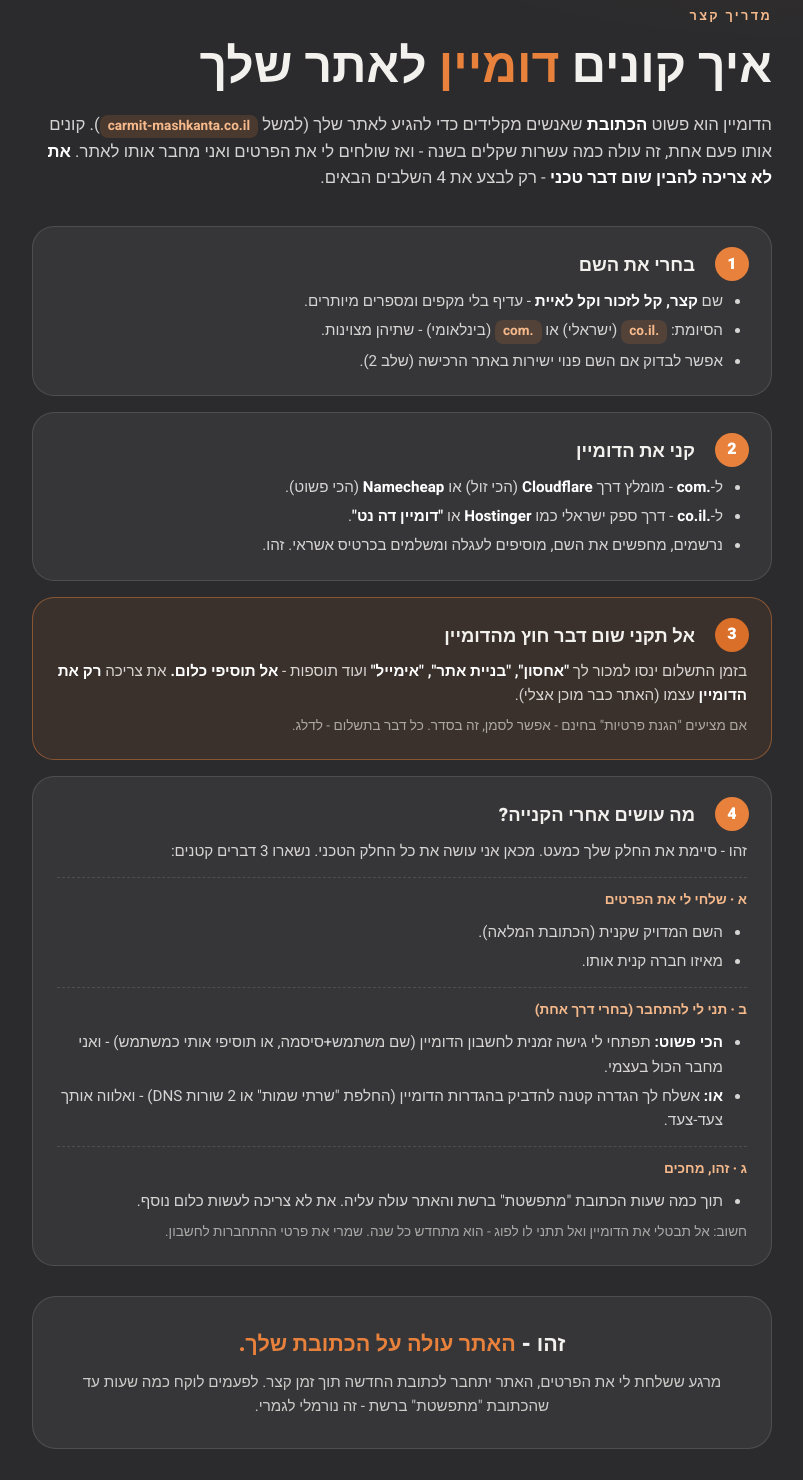
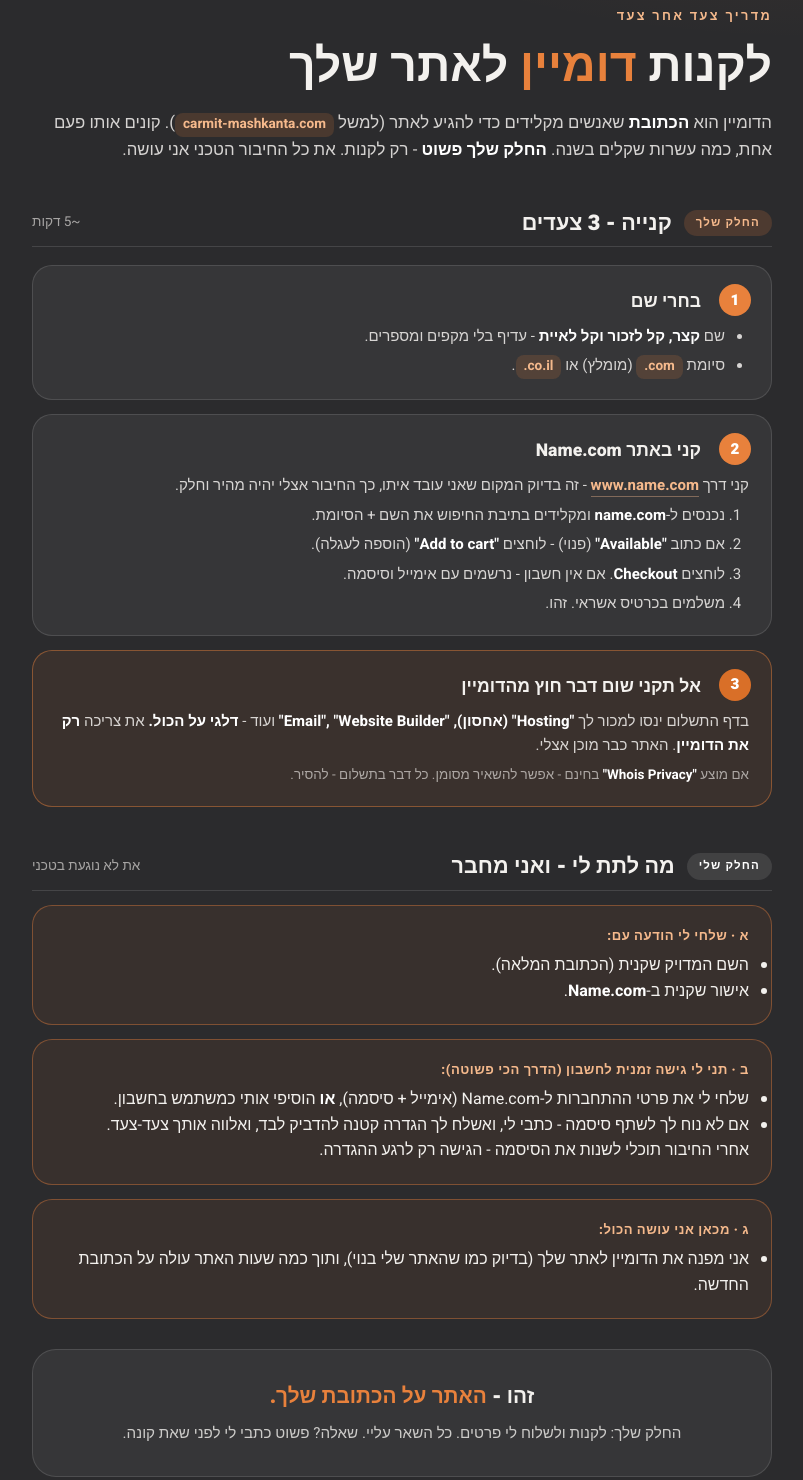
Before and after one commit to Avisenior/Avisx-Director, a website: page CARMIT/domain.html in a window 1280 px wide. Shown: the part 122-1602 px from the top of the page, without its empty margins (238-1041 px from the left). Drawn offline with Linux system fonts and the light colour scheme.

Commit message:
docs(CARMIT): concrete step-by-step domain guide (Name.com) split into her-part / my-part

```diff
--- a/CARMIT/domain.html
+++ b/CARMIT/domain.html
@@ -3,8 +3,8 @@
   <head>
     <meta charset="UTF-8" />
     <meta name="viewport" content="width=device-width, initial-scale=1.0" />
-    <title>איך קונים דומיין לאתר | כרמית סקג'יו</title>
-    <meta name="description" content="מדריך קצר וידידותי: איך לרכוש דומיין (כתובת אתר) ולהעביר את הפרטים לחיבור האתר." />
+    <title>לקנות דומיין לאתר - צעד אחר צעד | כרמית סקג'יו</title>
+    <meta name="description" content="מדריך צעד-אחר-צעד לרכישת דומיין לאתר, והעברת הפרטים לחיבור טכני." />
     <link rel="preconnect" href="https://fonts.googleapis.com" />
     <link rel="preconnect" href="https://fonts.gstatic.com" crossorigin />
     <link
@@ -44,46 +44,60 @@
         color: var(--brand-light); font-weight: 700; font-size: 0.8rem;
         letter-spacing: 0.18em; text-transform: uppercase;
       }
-      h1 { font-size: clamp(1.9rem, 6vw, 3rem); font-weight: 900; line-height: 1.1; margin-top: 12px; }
+      h1 { font-size: clamp(1.85rem, 6vw, 2.9rem); font-weight: 900; line-height: 1.1; margin-top: 12px; }
       h1 .hl { color: var(--brand); }
       .lead { margin-top: 18px; font-size: 1.05rem; color: rgba(243, 241, 238, 0.85); }
 
-      .steps { margin-top: 34px; display: flex; flex-direction: column; gap: 16px; }
+      /* section band */
+      .band {
+        margin-top: 42px; display: flex; align-items: center; gap: 12px;
+        padding-bottom: 6px; border-bottom: 1px solid var(--border);
+      }
+      .band .tag {
+        font-size: 0.72rem; font-weight: 800; letter-spacing: 0.1em;
+        text-transform: uppercase; padding: 4px 12px; border-radius: 999px;
+      }
+      .band.you .tag { background: rgba(232,129,60,0.18); color: var(--brand-light); }
+      .band.me .tag { background: rgba(255,255,255,0.1); color: #fff; }
+      .band h2 { font-size: 1.35rem; font-weight: 900; }
+      .band .hint { color: var(--muted); font-size: 0.85rem; margin-right: auto; }
+
+      .steps { margin-top: 18px; display: flex; flex-direction: column; gap: 14px; }
       .step {
         border: 1px solid var(--border); background: var(--card);
-        border-radius: 22px; padding: 22px 24px; position: relative;
+        border-radius: 20px; padding: 20px 22px; position: relative;
       }
       .step .num {
-        position: absolute; top: 20px; right: 22px;
-        width: 34px; height: 34px; border-radius: 50%;
+        position: absolute; top: 18px; right: 20px;
+        width: 32px; height: 32px; border-radius: 50%;
         background: var(--brand); color: #fff; font-weight: 900;
-        display: flex; align-items: center; justify-content: center; font-size: 1rem;
+        display: flex; align-items: center; justify-content: center; font-size: 0.95rem;
       }
-      .step h2 { font-size: 1.15rem; font-weight: 800; margin: 2px 52px 8px 0; }
-      .step p, .step li { font-size: 0.95rem; color: rgba(243, 241, 238, 0.85); }
-      .step ul { margin: 8px 20px 0 0; display: flex; flex-direction: column; gap: 5px; }
+      .step h3 { font-size: 1.1rem; font-weight: 800; margin: 2px 48px 8px 0; }
+      .step p, .step li { font-size: 0.94rem; color: rgba(243, 241, 238, 0.85); }
+      .step ul, .step ol { margin: 6px 20px 0 0; display: flex; flex-direction: column; gap: 5px; }
       .step li { margin-right: 4px; }
-      .step .sub { color: var(--muted); font-size: 0.85rem; margin-top: 8px; }
+      .step .sub { color: var(--muted); font-size: 0.84rem; margin-top: 8px; }
       b { color: #fff; font-weight: 700; }
+      a.link { color: var(--brand-light); font-weight: 700; text-decoration: none; border-bottom: 1px solid rgba(245,185,140,0.4); }
       .pill {
         display: inline-block; background: rgba(232,129,60,0.16); color: var(--brand-light);
-        border-radius: 8px; padding: 1px 8px; font-size: 0.85rem; font-weight: 700;
+        border-radius: 8px; padding: 1px 8px; font-size: 0.85rem; font-weight: 700; direction: ltr;
       }
-
-      .warn {
-        border-color: rgba(232, 129, 60, 0.45);
-        background: rgba(232, 129, 60, 0.08);
-      }
+      .warn { border-color: rgba(232, 129, 60, 0.45); background: rgba(232, 129, 60, 0.08); }
       .warn .num { background: #d96f28; }
 
-      .send { margin-top: 14px; border-top: 1px dashed var(--border); padding-top: 12px; }
-      .send .label { font-weight: 800; color: var(--brand-light); font-size: 0.85rem; margin-bottom: 4px; }
+      .give {
+        border: 1px solid rgba(232,129,60,0.4); background: rgba(232,129,60,0.07);
+        border-radius: 20px; padding: 20px 22px; margin-top: 14px;
+      }
+      .give .label { font-weight: 800; color: var(--brand-light); font-size: 0.82rem; margin-bottom: 6px; letter-spacing: 0.04em; }
 
       .end {
         margin-top: 30px; text-align: center; border: 1px solid var(--border);
         background: var(--card); border-radius: 24px; padding: 30px 24px;
       }
-      .end h2 { font-size: 1.35rem; font-weight: 900; }
+      .end h2 { font-size: 1.3rem; font-weight: 900; }
       .end h2 .hl { color: var(--brand); }
       .end p { color: rgba(243,241,238,0.8); margin-top: 8px; font-size: 0.95rem; }
 
@@ -106,80 +120,90 @@
       </header>
 
       <section class="hero">
-        <span class="kicker">מדריך קצר</span>
-        <h1>איך קונים <span class="hl">דומיין</span> לאתר שלך</h1>
+        <span class="kicker">מדריך צעד אחר צעד</span>
+        <h1>לקנות <span class="hl">דומיין</span> לאתר שלך</h1>
         <p class="lead">
-          הדומיין הוא פשוט <b>הכתובת</b> שאנשים מקלידים כדי להגיע לאתר שלך
-          (למשל <span class="pill">carmit-mashkanta.co.il</span>). קונים אותו פעם אחת,
-          זה עולה כמה עשרות שקלים בשנה - ואז שולחים לי את הפרטים ואני מחבר אותו לאתר.
-          <b>את לא צריכה להבין שום דבר טכני</b> - רק לבצע את 4 השלבים הבאים.
+          הדומיין הוא <b>הכתובת</b> שאנשים מקלידים כדי להגיע לאתר (למשל
+          <span class="pill">carmit-mashkanta.com</span>). קונים אותו פעם אחת, כמה עשרות
+          שקלים בשנה. <b>החלק שלך פשוט</b> - רק לקנות. את כל החיבור הטכני אני עושה.
         </p>
       </section>
+
+      <!-- ===== החלק שלך ===== -->
+      <div class="band you">
+        <span class="tag">החלק שלך</span>
+        <h2>קנייה - 3 צעדים</h2>
+        <span class="hint">~5 דקות</span>
+      </div>
 
       <div class="steps">
         <div class="step">
           <span class="num">1</span>
-          <h2>בחרי את השם</h2>
+          <h3>בחרי שם</h3>
           <ul>
-            <li>שם <b>קצר, קל לזכור וקל לאיית</b> - עדיף בלי מקפים ומספרים מיותרים.</li>
-            <li>הסיומת: <span class="pill">.co.il</span> (ישראלי) או <span class="pill">.com</span> (בינלאומי) - שתיהן מצוינות.</li>
-            <li>אפשר לבדוק אם השם פנוי ישירות באתר הרכישה (שלב 2).</li>
+            <li>שם <b>קצר, קל לזכור וקל לאיית</b> - עדיף בלי מקפים ומספרים.</li>
+            <li>סיומת <span class="pill">.com</span> (מומלץ) או <span class="pill">.co.il</span>.</li>
           </ul>
         </div>
 
         <div class="step">
           <span class="num">2</span>
-          <h2>קני את הדומיין</h2>
-          <ul>
-            <li>ל-<b>.com</b> - מומלץ דרך <b>Cloudflare</b> (הכי זול) או <b>Namecheap</b> (הכי פשוט).</li>
-            <li>ל-<b>.co.il</b> - דרך ספק ישראלי כמו <b>Hostinger</b> או <b>"דומיין דה נט"</b>.</li>
-            <li>נרשמים, מחפשים את השם, מוסיפים לעגלה ומשלמים בכרטיס אשראי. זהו.</li>
-          </ul>
+          <h3>קני באתר Name.com</h3>
+          <p>קני דרך <a class="link" href="https://www.name.com" target="_blank" rel="noopener">www.name.com</a> - זה בדיוק המקום שאני עובד איתו, כך החיבור אצלי יהיה מהיר וחלק.</p>
+          <ol>
+            <li>נכנסים ל-<b>name.com</b> ומקלידים בתיבת החיפוש את השם + הסיומת.</li>
+            <li>אם כתוב <b>"Available"</b> (פנוי) - לוחצים <b>"Add to cart"</b> (הוספה לעגלה).</li>
+            <li>לוחצים <b>Checkout</b>. אם אין חשבון - נרשמים עם אימייל וסיסמה.</li>
+            <li>משלמים בכרטיס אשראי. זהו.</li>
+          </ol>
         </div>
 
         <div class="step warn">
           <span class="num">3</span>
-          <h2>אל תקני שום דבר חוץ מהדומיין</h2>
+          <h3>אל תקני שום דבר חוץ מהדומיין</h3>
           <p>
-            בזמן התשלום ינסו למכור לך <b>"אחסון", "בניית אתר", "אימייל"</b> ועוד תוספות -
-            <b>אל תוסיפי כלום.</b> את צריכה <b>רק את הדומיין</b> עצמו (האתר כבר מוכן אצלי).
+            בדף התשלום ינסו למכור לך <b>"Hosting" (אחסון), "Email", "Website Builder"</b>
+            ועוד - <b>דלגי על הכול.</b> את צריכה <b>רק את הדומיין</b>. האתר כבר מוכן אצלי.
           </p>
-          <p class="sub">אם מציעים "הגנת פרטיות" בחינם - אפשר לסמן, זה בסדר. כל דבר בתשלום - לדלג.</p>
-        </div>
-
-        <div class="step">
-          <span class="num">4</span>
-          <h2>מה עושים אחרי הקנייה?</h2>
-          <p>זהו - סיימת את החלק שלך כמעט. מכאן אני עושה את כל החלק הטכני. נשארו 3 דברים קטנים:</p>
-          <div class="send">
-            <div class="label">א · שלחי לי את הפרטים</div>
-            <ul>
-              <li>השם המדויק שקנית (הכתובת המלאה).</li>
-              <li>מאיזו חברה קנית אותו.</li>
-            </ul>
-          </div>
-          <div class="send">
-            <div class="label">ב · תני לי להתחבר (בחרי דרך אחת)</div>
-            <ul>
-              <li><b>הכי פשוט:</b> תפתחי לי גישה זמנית לחשבון הדומיין (שם משתמש+סיסמה, או תוסיפי אותי כמשתמש) - ואני מחבר הכול בעצמי.</li>
-              <li><b>או:</b> אשלח לך הגדרה קטנה להדביק בהגדרות הדומיין (החלפת "שרתי שמות" או 2 שורות DNS) - ואלווה אותך צעד-צעד.</li>
-            </ul>
-          </div>
-          <div class="send">
-            <div class="label">ג · זהו, מחכים</div>
-            <ul>
-              <li>תוך כמה שעות הכתובת "מתפשטת" ברשת והאתר עולה עליה. את לא צריכה לעשות כלום נוסף.</li>
-            </ul>
-          </div>
-          <p class="sub">חשוב: אל תבטלי את הדומיין ואל תתני לו לפוג - הוא מתחדש כל שנה. שמרי את פרטי ההתחברות לחשבון.</p>
+          <p class="sub">אם מוצע <b>"Whois Privacy"</b> בחינם - אפשר להשאיר מסומן. כל דבר בתשלום - להסיר.</p>
         </div>
       </div>
 
+      <!-- ===== החלק שלי ===== -->
+      <div class="band me">
+        <span class="tag">החלק שלי</span>
+        <h2>מה לתת לי - ואני מחבר</h2>
+        <span class="hint">את לא נוגעת בטכני</span>
+      </div>
+
+      <div class="give">
+        <div class="label">א · שלחי לי הודעה עם:</div>
+        <ul>
+          <li>השם המדויק שקנית (הכתובת המלאה).</li>
+          <li>אישור שקנית ב-<b>Name.com</b>.</li>
+        </ul>
+      </div>
+
+      <div class="give">
+        <div class="label">ב · תני לי גישה זמנית לחשבון (הדרך הכי פשוטה):</div>
+        <ul>
+          <li>שלחי לי את פרטי ההתחברות ל-Name.com (אימייל + סיסמה), <b>או</b> הוסיפי אותי כמשתמש בחשבון.</li>
+          <li>אם לא נוח לך לשתף סיסמה - כתבי לי, ואשלח לך הגדרה קטנה להדביק לבד, ואלווה אותך צעד-צעד.</li>
+        </ul>
+        <p class="sub">אחרי החיבור תוכלי לשנות את הסיסמה - הגישה רק לרגע ההגדרה.</p>
+      </div>
+
+      <div class="give">
+        <div class="label">ג · מכאן אני עושה הכול:</div>
+        <ul>
+          <li>אני מפנה את הדומיין לאתר שלך (בדיוק כמו שהאתר שלי בנוי), ותוך כמה שעות האתר עולה על הכתובת החדשה.</li>
+        </ul>
+      </div>
+
       <div class="end">
-        <h2>זהו - <span class="hl">האתר עולה על הכתובת שלך.</span></h2>
+        <h2>זהו - <span class="hl">האתר על הכתובת שלך.</span></h2>
         <p>
-          מרגע ששלחת לי את הפרטים, האתר יתחבר לכתובת החדשה תוך זמן קצר.
-          לפעמים לוקח כמה שעות עד שהכתובת "מתפשטת" ברשת - זה נורמלי לגמרי.
+          החלק שלך: לקנות ולשלוח לי פרטים. כל השאר עליי. שאלה? פשוט כתבי לי לפני שאת קונה.
         </p>
       </div>
 
```
